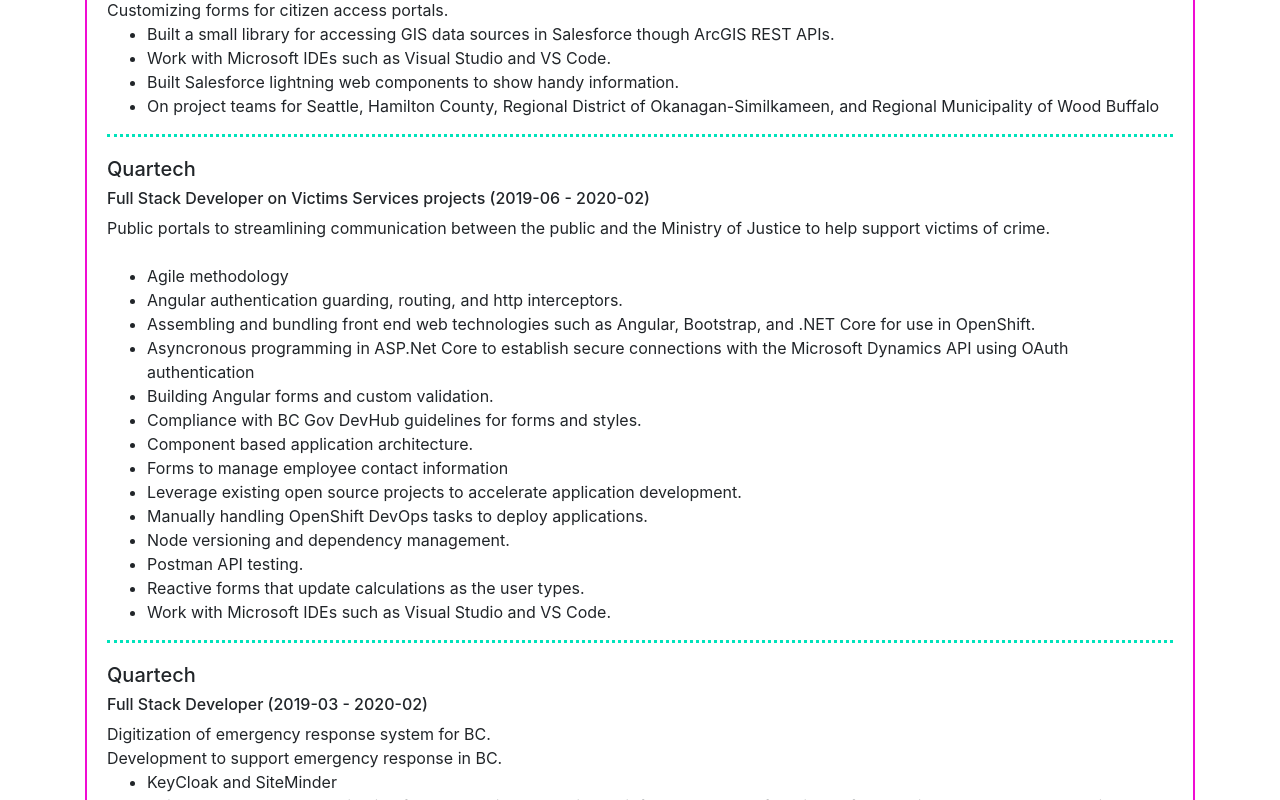
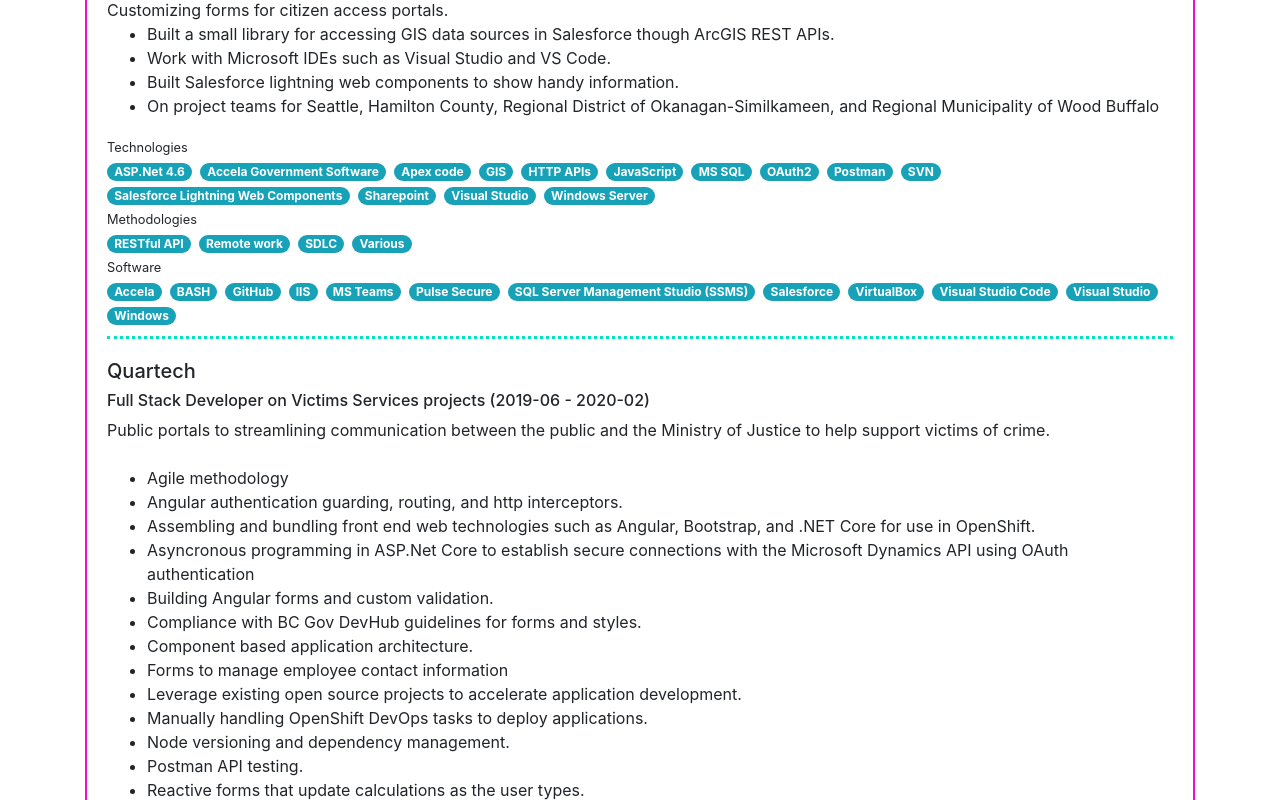
Before and after one commit to LayCraft/portfolio, an Angular app: page / in a window 1280 px wide. Shown: the part 2560-3360 px from the top of the page. Built offline with nearby package versions, Linux system fonts and the light colour scheme.

Commit message:
add pills to page

```diff
--- a/src/app/job-list/job-list.component.html
+++ b/src/app/job-list/job-list.component.html
@@ -15,19 +15,32 @@
     <li *ngFor="let entry of job.bonus">{{ entry }}</li>
   </ul>
 
-  <!-- Technologies<br />
-  <ul>
-    <li *ngFor="let entry of job.technology">{{ entry }}</li>
-  </ul>
-
-  Methodologies<br />
-  <ul>
-    <li *ngFor="let entry of job.methodology">{{ entry }}</li>
-  </ul>
-
-  Software<br />
-  <ul>
-    <li *ngFor="let entry of job.software">{{ entry }}</li>
-  </ul> -->
+  <div *ngIf="job.technology">
+    <small> Technologies </small><br />
+    <span
+      *ngFor="let entry of job.technology"
+      class="badge badge-pill badge-info mr-2"
+      >{{ entry }}</span
+    >
+  </div>
+  <div *ngIf="job.methodology">
+    <small> Methodologies </small><br />
+    <span
+      *ngFor="let entry of job.methodology"
+      class="badge badge-pill badge-info mr-2"
+      >{{ entry }}</span
+    >
+  </div>
+  <div *ngIf="job.software">
+    <small>
+      Software
+    </small>
+    <br />
+    <span
+      *ngFor="let entry of job.software"
+      class="badge badge-pill badge-info mr-2"
+      >{{ entry }}</span
+    >
+  </div>
   <hr />
 </span>
```
